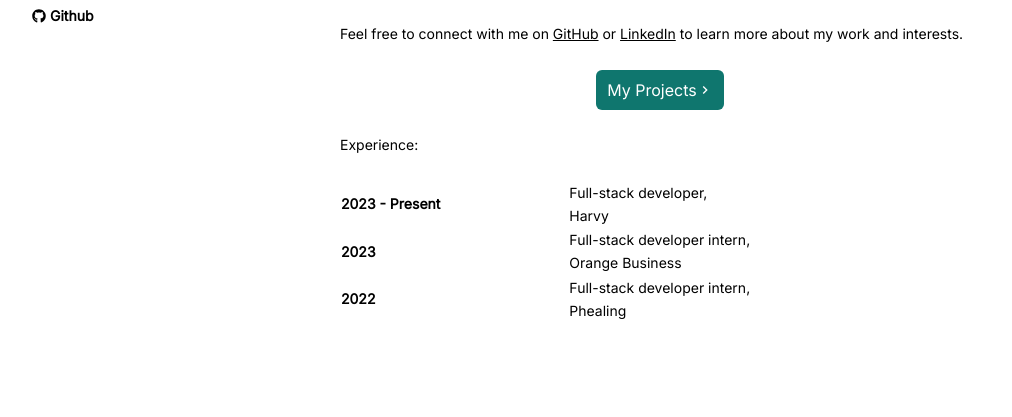
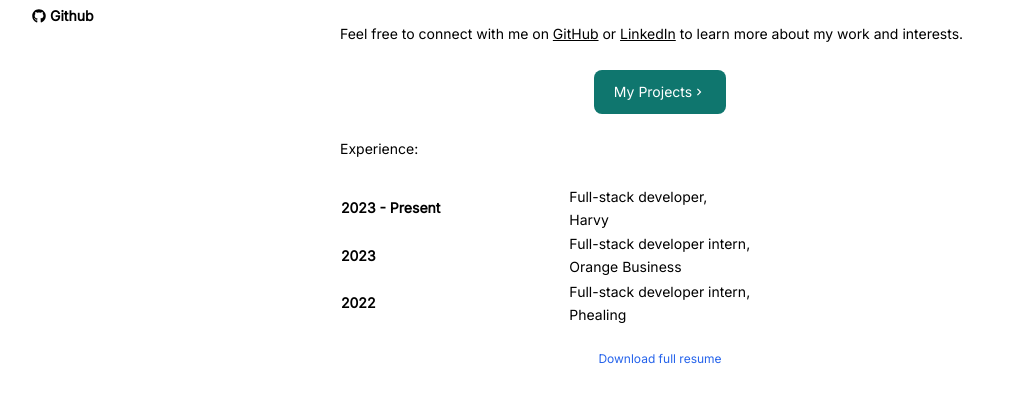
Before and after one commit to Dionysos5/portfolio, a Next.js app: page / in a window 1280 px wide. Shown: the part 272-689 px from the top of the page, without its empty margins (0-1012 px from the left). Built offline with nearby package versions, Linux system fonts and the light colour scheme.

Commit message:
added resume download

```diff
--- a/app/components/ContactForm.tsx
+++ b/app/components/ContactForm.tsx
@@ -46,7 +46,7 @@ export default function ContactForm() {
             </div>
             <button
               type="submit"
-              className="py-3 px-5 text-sm font-medium text-center text-white rounded-lg bg-primary-700 sm:w-fit hover:bg-primary-800 focus:ring-4 focus:outline-none "
+              className="py-3 px-5 cursor-pointer text-sm font-medium text-center text-white rounded-lg bg-primary-700 sm:w-fit hover:bg-primary-800 focus:ring-4 focus:outline-none "
             >
               Send message
             </button>
--- a/app/page.tsx
+++ b/app/page.tsx
@@ -37,7 +37,7 @@ export default function Home() {
 
         <div className="flex justify-center">
           <Link
-            className="w-32 flex justify-center items-center py-2 bg-teal-700 text-base text-white rounded-md"
+            className="w-32 flex justify-center items-center py-3 px-5 cursor-pointer text-sm font-medium text-center text-white rounded-lg bg-primary-700 sm:w-fit hover:bg-primary-800 focus:ring-4 focus:outline-none "
             href={"/projects"}
           >
             My Projects
@@ -69,6 +69,14 @@ export default function Home() {
             </tr>
           </tbody>
         </table>
+        <div className="flex justify-center">
+          <a
+            href="/resume.pdf"
+            className="font-medium text-blue-600 dark:text-blue-500 hover:underline"
+          >
+            Download full resume
+          </a>
+        </div>
       </article>
     </div>
   );
```
Also changed, not shown: 1 other file (tests, documents, lock files or other folders).
